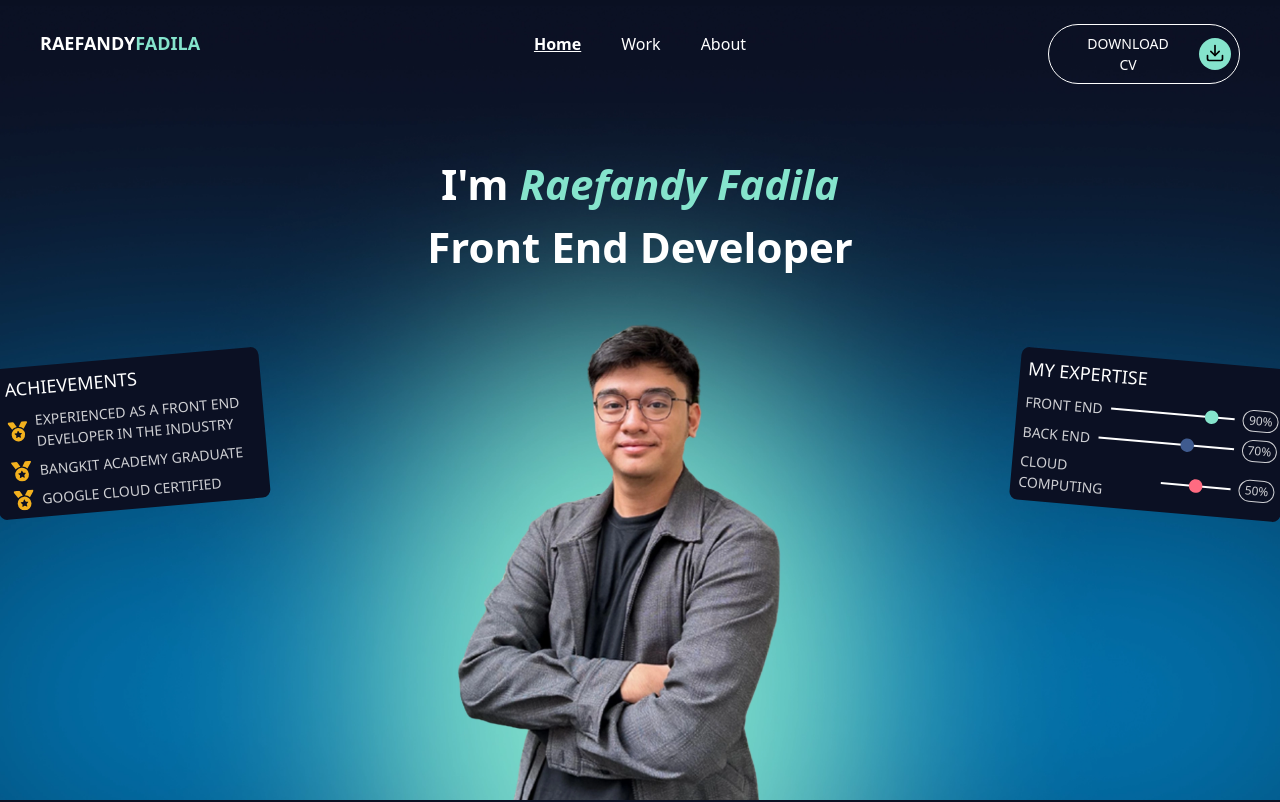
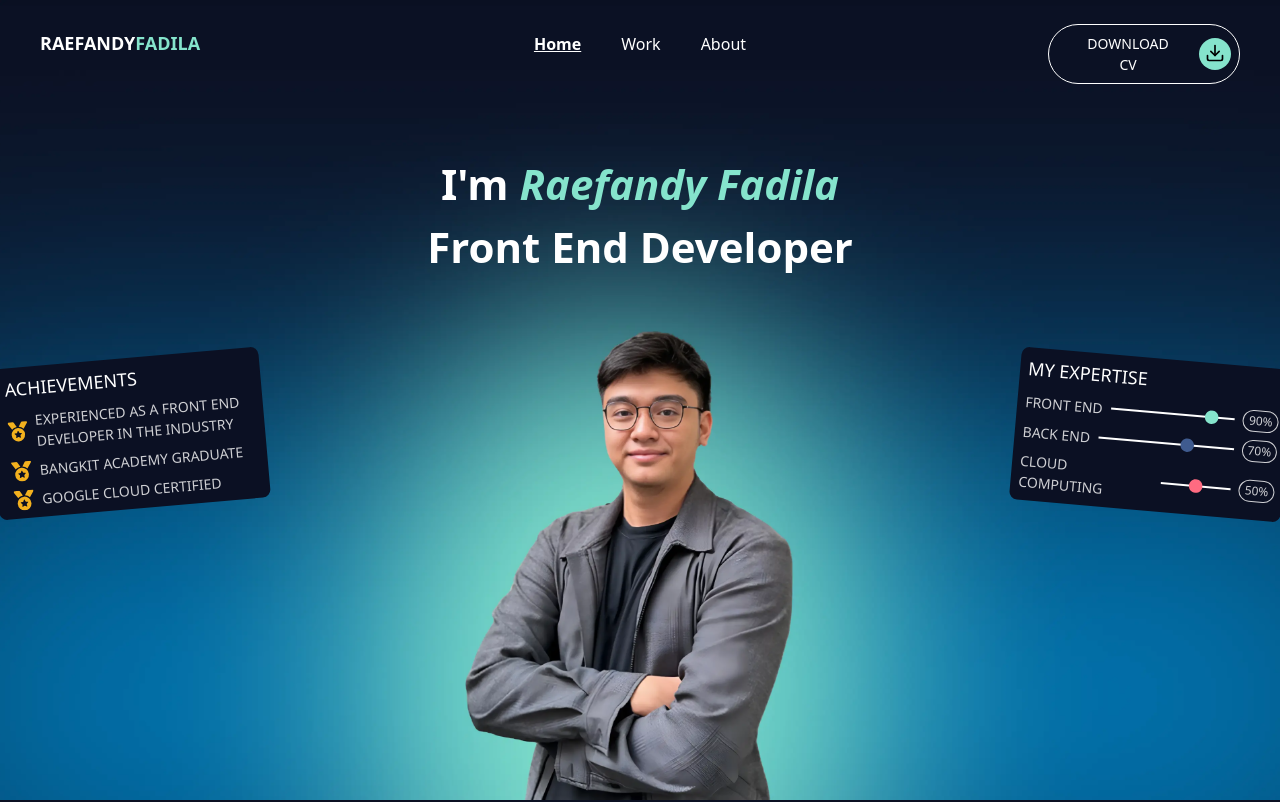
Before and after one commit to RaefandyF/porto-nextjs, a Next.js app: page / in a window 1280 px wide. Shown: the top 802 px of the page. Built offline with nearby package versions, Linux system fonts and the light colour scheme.

Commit message:
update main background photo

```diff
--- a/app/page.tsx
+++ b/app/page.tsx
@@ -4,6 +4,7 @@ import { projects } from "./data/projects";
 import { FaMedal } from "react-icons/fa6";
 import { FiDownload } from "react-icons/fi";
 import Link from "next/link";
+import Head from "next/head";
 // import useInView  from "./hook/useInView";
 
 export default function Home() {
@@ -27,18 +28,19 @@ export default function Home() {
 
   return (
     <main className="overflow-x-hidden">
-      <section
-        className="pt-[0.5rem] bg-cover bg-center h-[100vh] relative bg-black"
-        style={{ backgroundImage: "url('/main-background.webp')" }}
-      >
-        {/* <Image
+      <Head>
+        <link rel="preload" as="image" href="/main-background.webp" />
+      </Head>
+      <section className="pt-[0.5rem] bg-cover bg-center h-[100vh] relative bg-[#0B1023]">
+        <Image
           src="/main-background.webp"
           alt="Background"
-          fill // Ini kunci agar full container
+          fill
           quality={90}
-          priority // preload saat SSR
+          priority
+          fetchPriority="high"
           className="object-cover z-0"
-        /> */}
+        />
         <header className="p-5 z-10 relative">
           <nav className="text-white">
             <ul className="flex gap-10 justify-center mt-1">
```
Also changed, not shown: public/main-background.webp.
